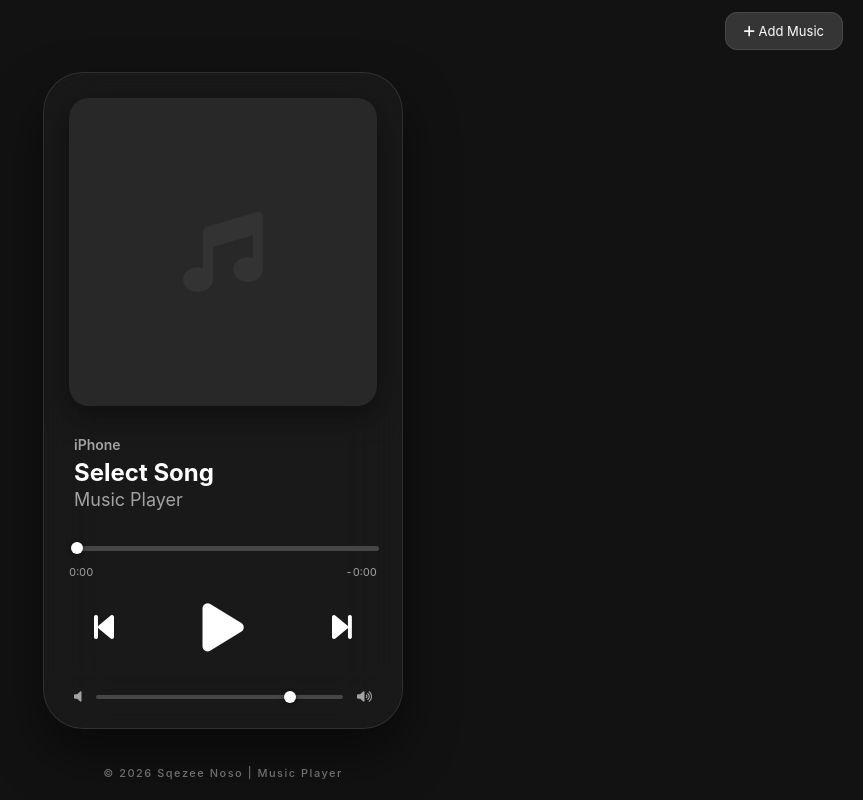
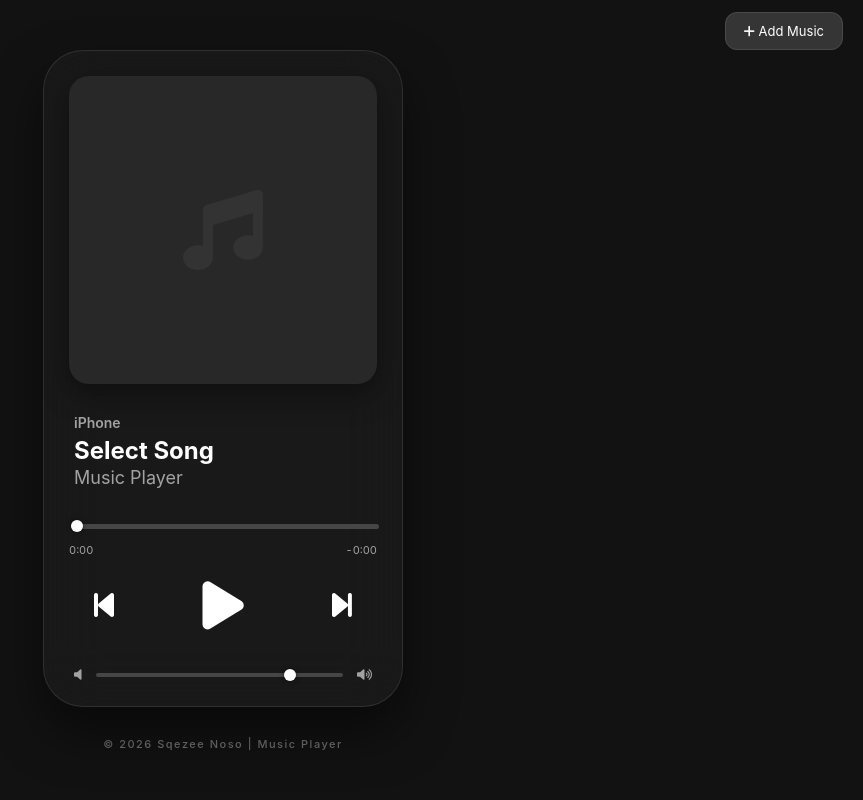
Before and after one commit to sqezeenoso/Website-Person, a plain HTML site: page index.html in a window 1280 px wide. Shown: the whole page, without its empty margins (417-1280 px from the left). Drawn offline with Linux system fonts and the light colour scheme.

Commit message:
index.html

```diff
--- a/index.html
+++ b/index.html
@@ -19,14 +19,15 @@
 
         body {
             margin: 0;
-            height: 100vh;
+            min-height: 100vh; /* Biar bisa memanjang kalau layar sempit */
             display: flex;
+            flex-direction: column; /* Susun card dan footer secara vertikal */
             justify-content: center;
             align-items: center;
             font-family: -apple-system, system-ui, sans-serif;
-            overflow: hidden;
             background-color: var(--bg-color);
             transition: background 0.8s ease;
+            padding: 20px 0; /* Kasih jarak atas bawah buat mobile */
         }
 
         #bg-overlay {
@@ -60,7 +61,8 @@
         #file-input { display: none; }
 
         .player-card {
-            width: 360px;
+            width: 90%; /* Responsif di HP */
+            max-width: 360px; /* Lebar maksimal di Desktop */
             background: rgba(30, 30, 30, 0.6);
             backdrop-filter: blur(30px);
             border-radius: 40px;
@@ -150,19 +152,24 @@
         .volume-box i { color: var(--text-sec); font-size: 12px; }
         .v-slider { flex: 1; height: 4px; }
 
-        /* Footer Credit - Dikunci di paling bawah layar */
+        /* Footer Credit - Sekarang mengikuti alur halaman agar tidak nabrak */
         .footer-credit {
-            position: fixed;
-            bottom: 20px; /* Jarak dari bawah layar */
-            left: 50%;
-            transform: translateX(-50%);
+            margin-top: 30px;
             font-size: 11px;
             color: rgba(255, 255, 255, 0.4);
             letter-spacing: 1.5px;
             text-align: center;
             width: 100%;
             font-weight: 500;
-            z-index: 10;
+        }
+
+        /* Penyesuaian untuk layar yang sangat pendek (HP model lama/kecil) */
+        @media (max-height: 750px) {
+            .player-card { padding: 20px; }
+            .cover-art { margin-bottom: 15px; }
+            .main-controls { margin: 15px 0 25px 0; }
+            #song-title { font-size: 20px; }
+            #artist-name { font-size: 16px; }
         }
     </style>
 </head>
@@ -210,7 +217,6 @@
         </div>
     </div>
 
-    <!-- Posisinya sekarang fixed di bawah layar -->
     <div class="footer-credit">
         © 2026 Sqezee Noso | Music Player
     </div>
```
